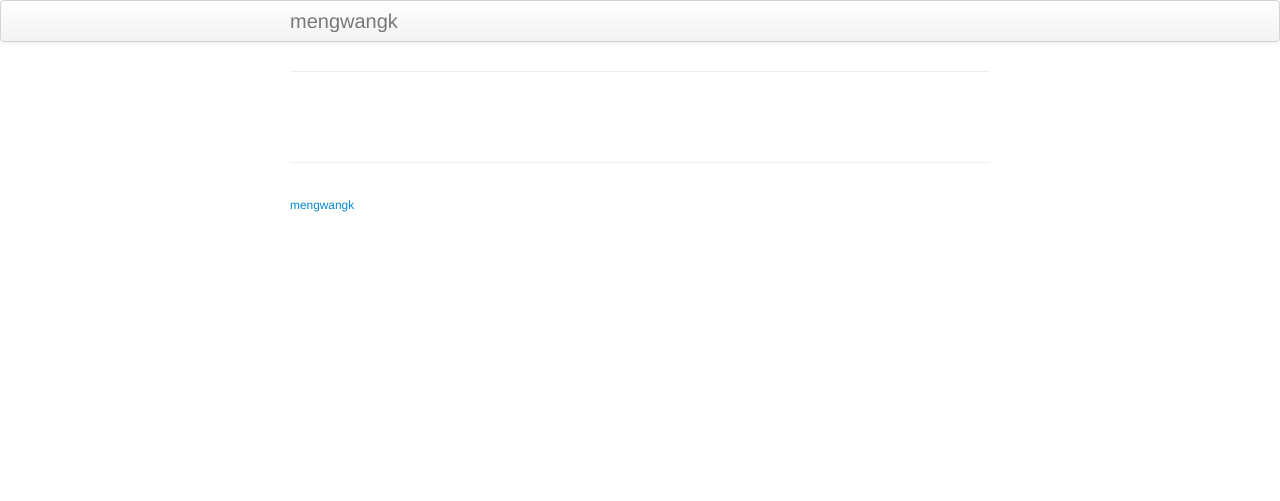
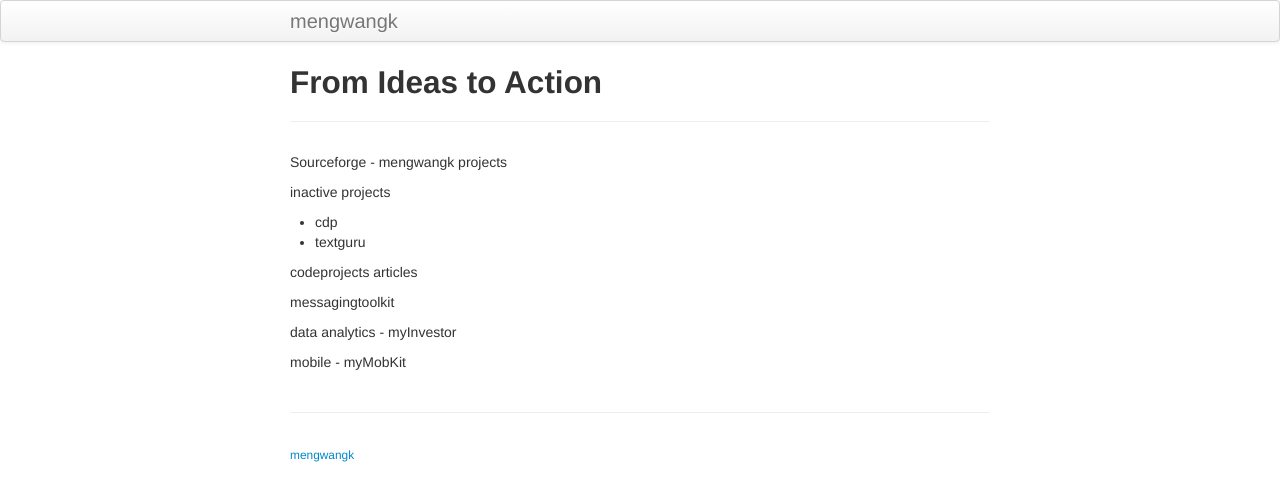
Before and after one commit to mengwangk/mengwangk.github.io, a Jekyll site: the page built from index.md, in a window 1280 px wide. Shown: the top 501 px of the page. Built offline with Jekyll 4.4.1, drawn with Linux system fonts in a browser that asks for light colours; our own code applies the rules of GitHub Pages for plain Markdown files.

Commit message:
Updated files

```diff
--- a/_includes/themes/twitter/default.html
+++ b/_includes/themes/twitter/default.html
@@ -19,7 +19,7 @@
     <!-- Le styles -->
     <link href="{{ ASSET_PATH }}/bootstrap/css/bootstrap.2.2.2.min.css" rel="stylesheet">
     <link href="{{ ASSET_PATH }}/css/style.css?body=1" rel="stylesheet" type="text/css" media="all">
-    <link href="{{ ASSET_PATH }}/css/kbroman.css" rel="stylesheet" type="text/css" media="all">
+    <link href="{{ ASSET_PATH }}/css/mwk.css" rel="stylesheet" type="text/css" media="all">
 
     <!-- Le fav and touch icons -->
 
--- a/index.md
+++ b/index.md
@@ -0,0 +1,19 @@
+---
+layout: page
+title: From Ideas to Action
+description: Main page
+---
+
+Sourceforge - mengwangk projects
+
+inactive projects
+- cdp
+- textguru
+
+codeprojects articles
+
+messagingtoolkit
+
+data analytics - myInvestor
+
+mobile - myMobKit
```
Also changed, not shown: assets/themes/twitter/css/mwk.css (renamed from assets/themes/twitter/css/kbroman.css).
